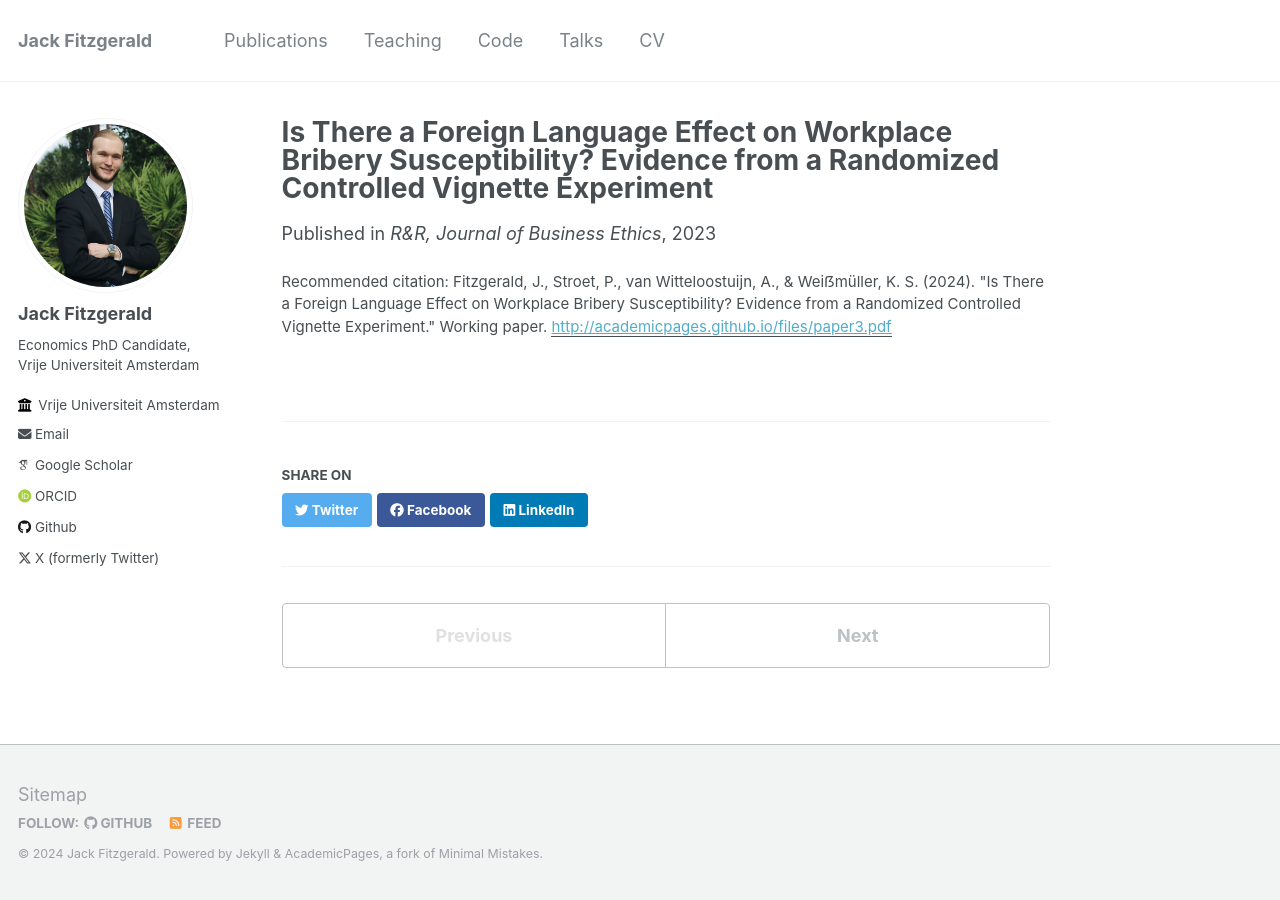
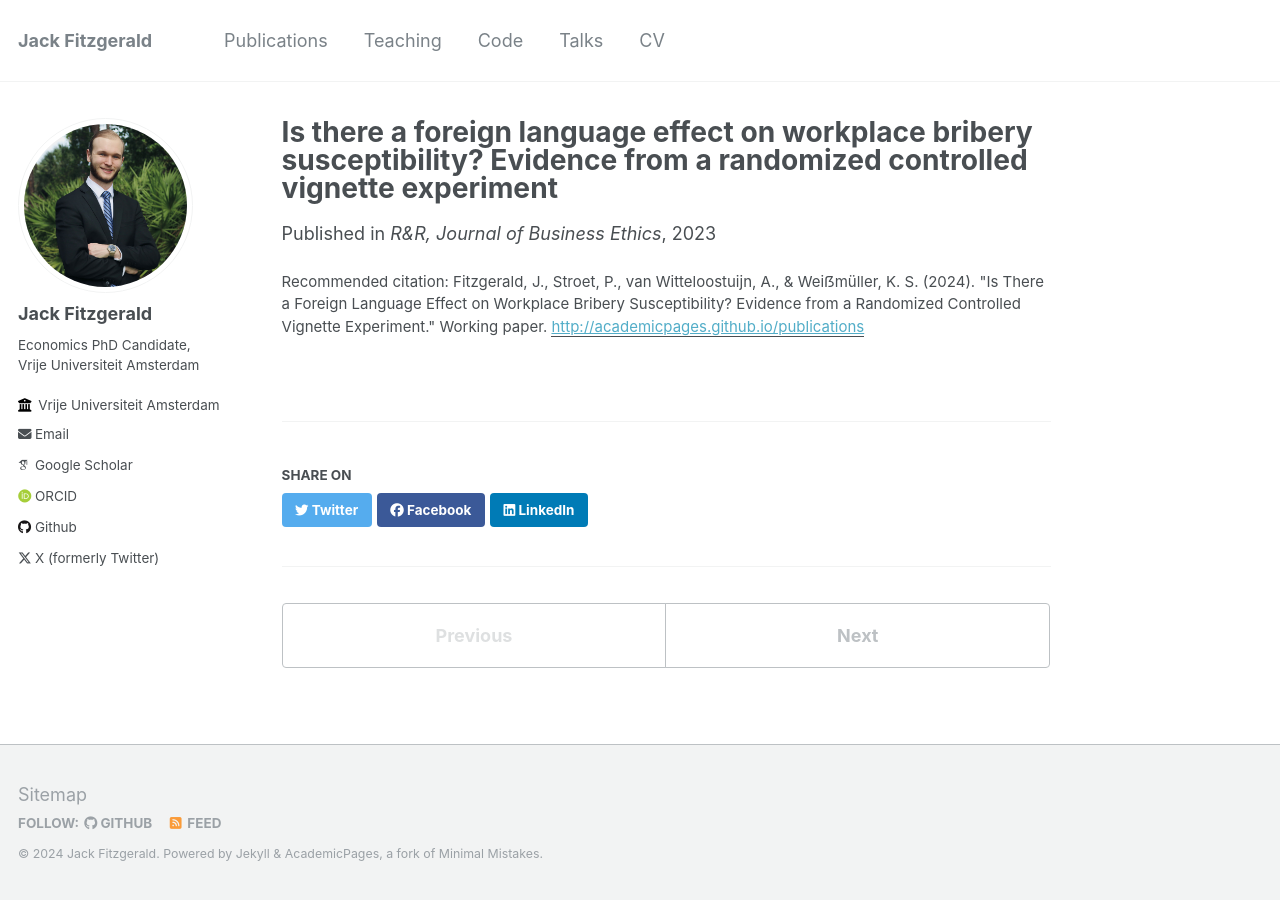
Before and after one commit to jack-fitzgerald/jack-fitzgerald.github.io, a Jekyll site: the page built from _publications/FLE-bribery.md, in a window 1280 px wide. Built offline with Jekyll 4.4.1, drawn with Linux system fonts in a browser that asks for light colours; some web fonts are replaced; part of the change alters nothing that is shown.

Commit message:
Update FLE-bribery.md

```diff
--- a/_publications/FLE-bribery.md
+++ b/_publications/FLE-bribery.md
@@ -1,9 +1,9 @@
 ---
-title: "Is There a Foreign Language Effect on Workplace Bribery Susceptibility? Evidence from a Randomized Controlled Vignette Experiment"
+title: "Is there a foreign language effect on workplace bribery susceptibility? Evidence from a randomized controlled vignette experiment"
 collection: publications
 excerpt: 'Theory and evidence from the behavioral science literature suggest that the widespread and rising use of <i>lingua francas</i> in the workplace may impact the ethical decision-making of individuals who must use foreign languages at work. We test the impact of foreign language usage on individuals’ susceptibility to bribery in workplace settings using a vignette-based randomized controlled trial in a Dutch student sample. Results suggest that there is not even a small foreign language effect on workplace bribery susceptibility. We combine traditional null hypothesis significance testing with equivalence testing methods novel to the business ethics literature that can provide statistically significant evidence of bounded or null relationships between variables. These tests suggest that the foreign language effect on workplace bribery susceptibility is bounded below even small effect sizes. Post hoc analyses provide evidence suggesting fruitful further routes of experimental research into bribery. '
 date: 2023-11-24
 venue: 'R&R, <i>Journal of Business Ethics</i>'
-paperurl: 'http://academicpages.github.io/files/paper3.pdf'
+paperurl: 'http://academicpages.github.io/publications'
 citation: 'Fitzgerald, J., Stroet, P., van Witteloostuijn, A., & Weiẞmüller, K. S. (2024). &quot;Is There a Foreign Language Effect on Workplace Bribery Susceptibility? Evidence from a Randomized Controlled Vignette Experiment.&quot; Working paper.'
 ---
```
